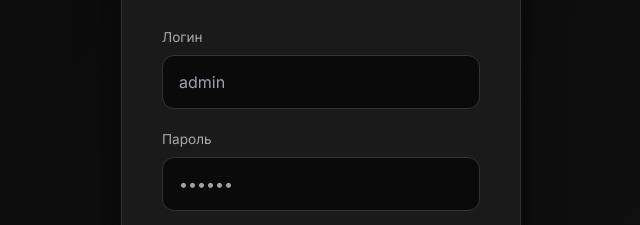
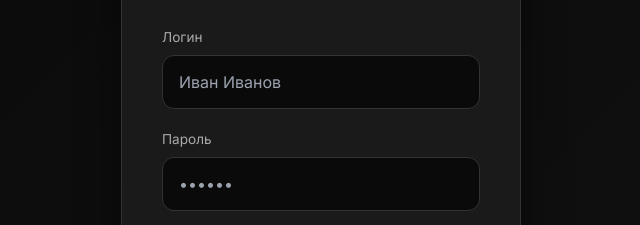
Before and after one commit to dart1ex/kimi-agent-project, a website: page admin.html in a window 1280 px wide. Shown: the part 300-525 px from the top of the page, 319-959 px from the left. Drawn offline with nearby package versions, Linux system fonts and the light colour scheme.

Commit message:
deleted admin

```diff
--- a/admin.html
+++ b/admin.html
@@ -901,7 +901,7 @@
             <form id="loginForm">
                 <div class="form-group">
                     <label>Логин</label>
-                    <input type="text" id="loginInput" placeholder="admin" required>
+                    <input type="text" id="loginInput" placeholder="Иван Иванов" required>
                 </div>
                 <div class="form-group">
                     <label>Пароль</label>
```
Also changed, not shown: index.html (+1 -2 lines).
